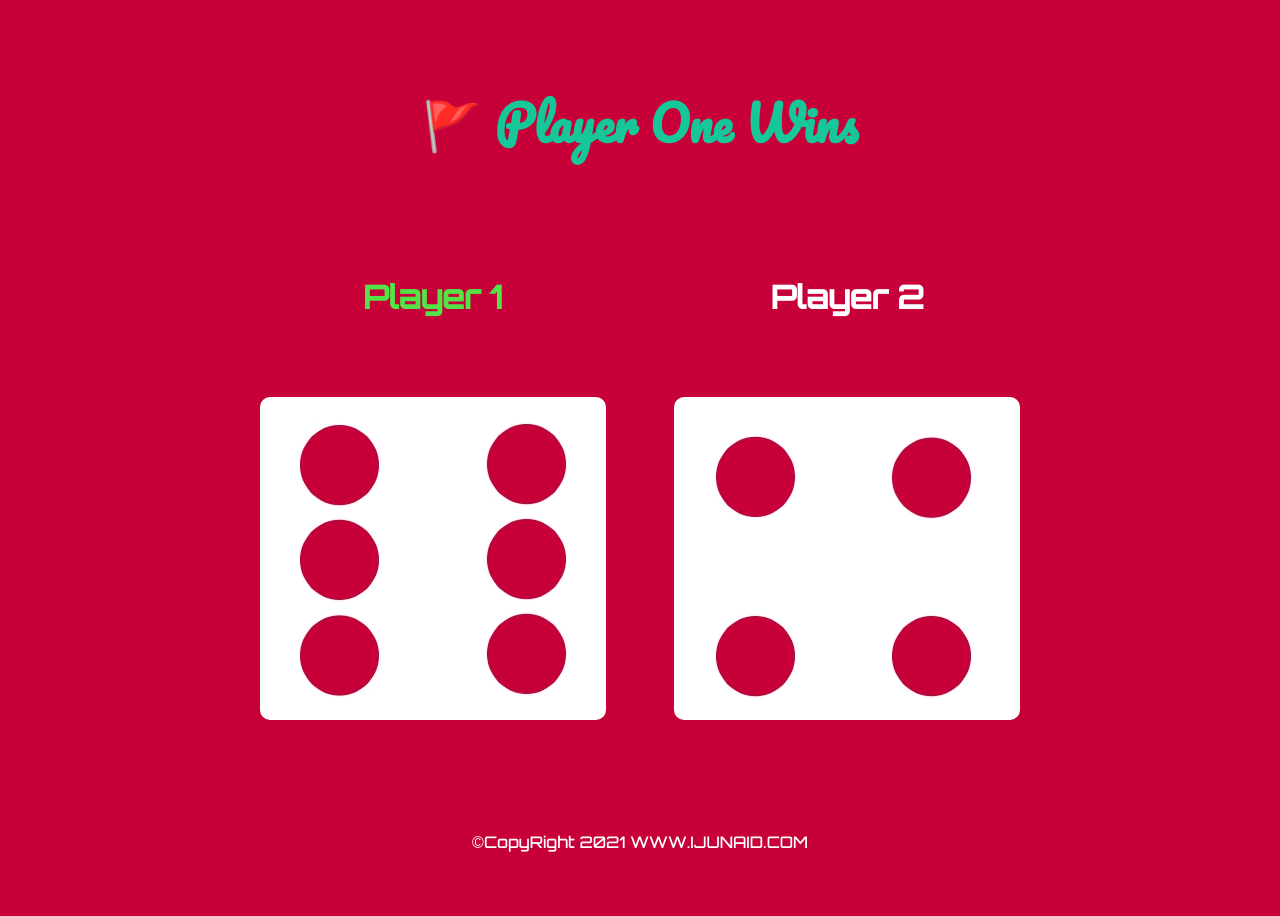
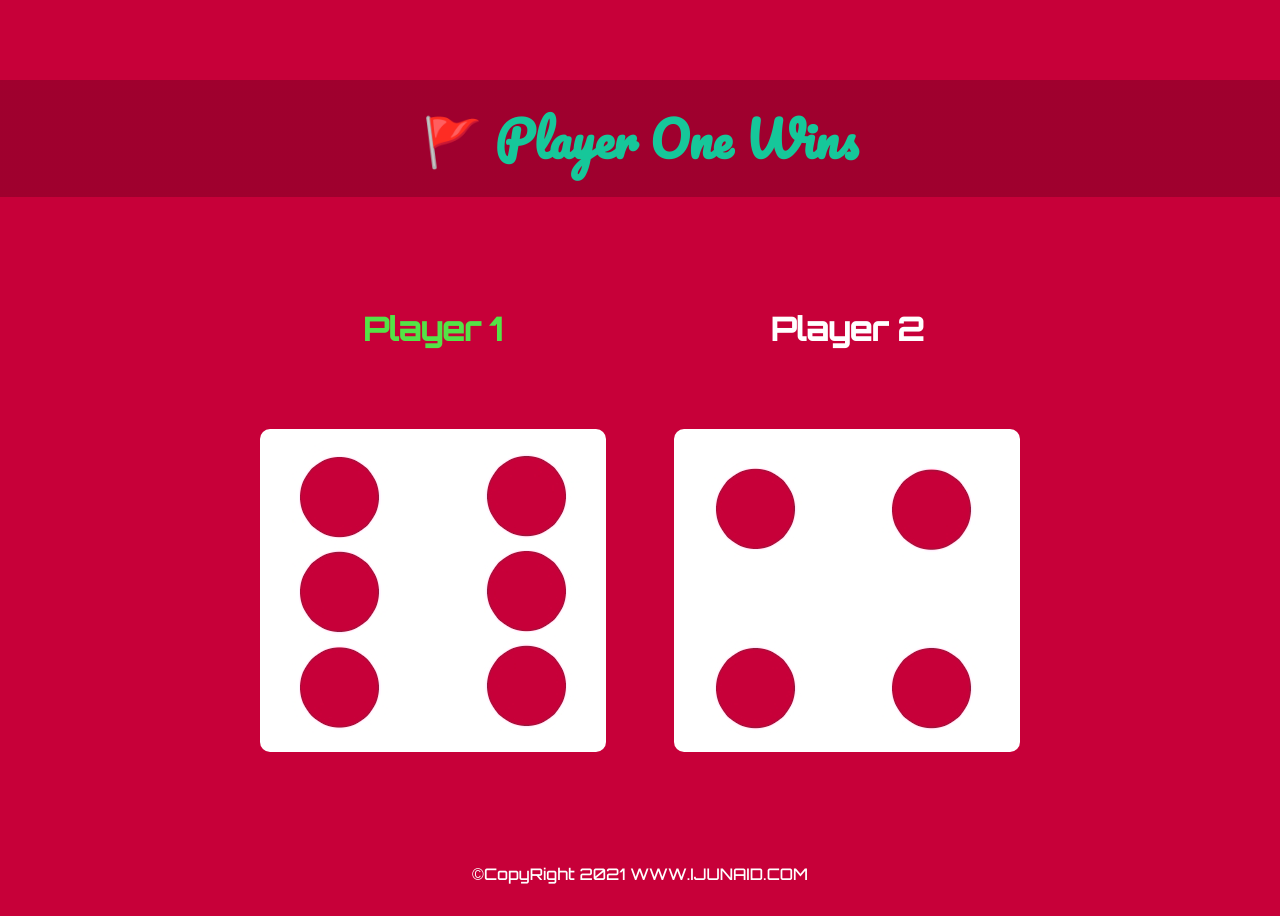
Before and after one commit to SwiftPerson/dicegame, a plain HTML site: page index.html in a window 1280 px wide. Before the commit the page ends 884 px from the top, so only its background shows below. Drawn offline with Linux system fonts and the light colour scheme.

Commit message:
Update index.css
updated h1 bg

```diff
--- a/css/index.css
+++ b/css/index.css
@@ -23,6 +23,8 @@ h1{
   font-size: 3rem;
   color:#16c79a;
   font-weight: bold;
+  background-image: linear-gradient(rgba(0, 0, 0, 0.2),rgba(0, 0, 0, 0.2));
+  padding: 1rem 0;
 }
 
 h2{
```
